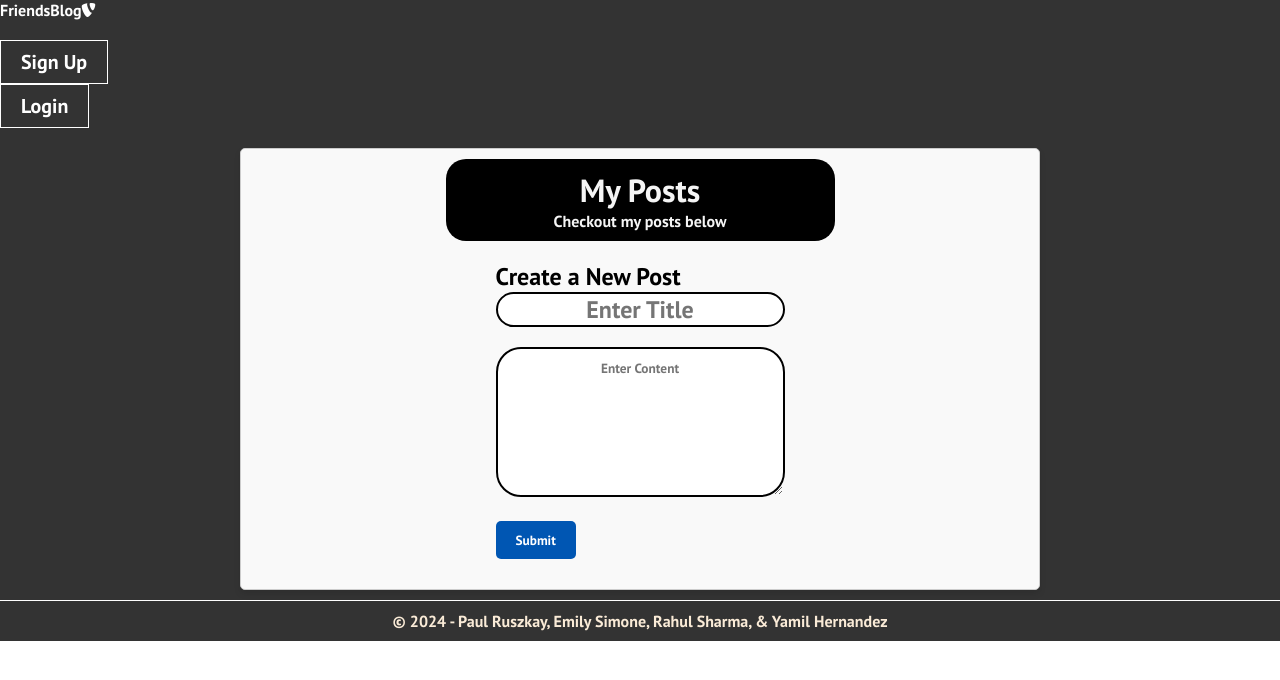
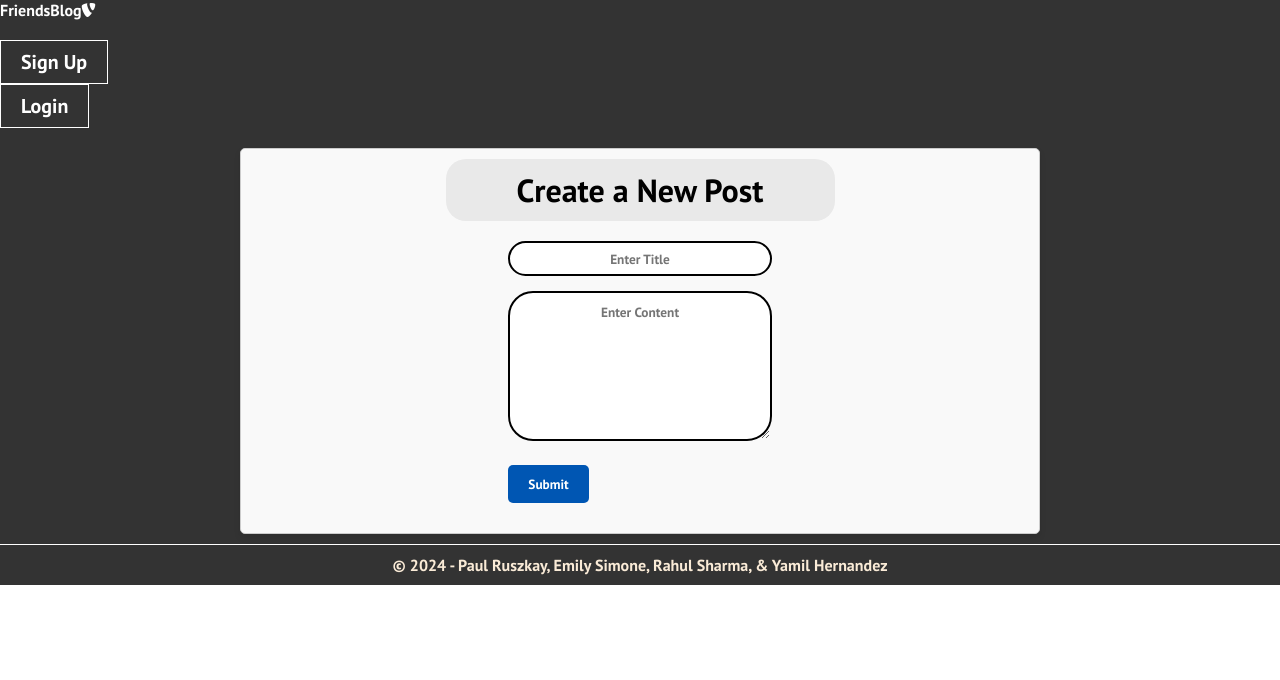
Before and after one commit to PaulRusz/FriendsBlog, a React (Vite) app in the folder client/: page /post in a window 1280 px wide. Shown: the top 680 px of the page. Built offline with nearby package versions, Linux system fonts and the light colour scheme.

Commit message:
css changes to pages

```diff
--- a/client/src/pages/Friends.css
+++ b/client/src/pages/Friends.css
@@ -6,7 +6,7 @@
 
 /* Friends Heading Styling */
 .Friends-Page-Div {
-    background-color: whitesmoke;
+    background-color: #e9e9e9;
     color: #fff;
     text-align: center;
     padding: 10px;
@@ -21,7 +21,7 @@
     max-height: fit-content;
     margin: 20px auto;
     padding: 20px;
-    background-color: #e9e9e9;
+    background-color: whitesmoke;
     border-radius: 5px;
     box-shadow: 0 2px 4px rgba(0, 0, 0, 0.1);
 }
--- a/client/src/pages/Post.css
+++ b/client/src/pages/Post.css
@@ -11,17 +11,17 @@ div {
   display: flex;
   flex-direction: column; /* Change To Column Layout */
   align-items: center;
-  background-color: #E9E9E9;
-  bordEr: 1px solid #CCC;
+  border: 1px solid #CCC;
   border-radius: 10px;
   box-shadow: 0 0 10px rgba(0, 0, 0);
+  background-color: whitesmoke;
 
 }
 
 .Post-Header {
   text-align: center;
   margin-bottom: 20px;
-  background-color: #000;
+  background-color: #e9e9e9;
   width: 50%;
   border-radius: 20px;
   padding-top: 10px;
@@ -29,14 +29,14 @@ div {
 }
 
 .Post-Page-Heading {
-  color: whitesmoke;
+  color: black;
 }
 
 .Post-Paragraph {
   color: whitesmoke;
 }
 
-.Title-Container {
+.Post-Title-Container {
   display: flex;
   justify-content: space-between;
   align-items: center;
@@ -49,7 +49,7 @@ div {
   border: 2px solid #000;
 }
 
-.Content-Container {
+.Post-Content-Container {
   margin-bottom: 20px;
   height: 150px;
   width: 100%;
@@ -71,6 +71,7 @@ div {
 
 .New-Post {
   max-width: 800px;
+  min-width: 250px;
   margin: 20px;
   padding: 20px;
   background-color: #E9E9E9;
@@ -79,40 +80,51 @@ div {
   box-shadow: 0 0 10px rgba(0, 0, 0);
 }
 
+.New-Post-Border {
+  border: 1px solid #333;
+  border-radius: 15px;
+}
+
 .Post-Title-Heading {
   color: #000;
   max-width: 100%;
   margin: 0 auto;
   padding: 30px;
   font-style: italic;
+  font-size: small;
 }
 
-.New-Post-Title {
+.Post-Content-Heading {
   color: #000;
   max-width: 100%;
   margin: 0 auto;
   padding: 30px;
-  font-size: 35px;
-  text-decoration: underline;
-}
+  font-style: italic;
+  font-size: small;
 
-.New-Post-Paragraph {
-  color: #000;
-  margin-bottom: 20px;
 }
 
 .Post-Title {
   margin-bottom: 20px;
-  border: #333;
+  border: 1px solid #333;
   border-radius: 10px;
+  padding: 10px;
 }
 
 .Post-Content {
   margin-bottom: 20px;
-  border: #333;
+  border: 1px solid #333;
   border-radius: 10px;
-  border: .5px solid #000;
   padding: 10px;
+}
+
+.Post-Paragraph {
+  color: black;
+}
+
+.Line-Separator {
+  margin: 20px;
+  border-bottom: 1px solid #CCC;
 }
 
 .Post-Item {
--- a/client/src/pages/Post.jsx
+++ b/client/src/pages/Post.jsx
@@ -1,12 +1,12 @@
-import { useState } from 'react'
-import { useMutation } from '@apollo/client'
+import { useState } from "react";
+import { useMutation } from "@apollo/client";
 
-import './Post.css'
-import { ADD_POST } from '../utils/mutations'
+import "./Post.css";
+import { ADD_POST } from "../utils/mutations";
 
 function NewPost() {
-  const [NewPostTitle, SetNewPostTitle] = useState('');
-  const [NewPostContent, SetNewPostContent] = useState('');
+  const [NewPostTitle, SetNewPostTitle] = useState("");
+  const [NewPostContent, SetNewPostContent] = useState("");
   const [CreatePost, { data }] = useMutation(ADD_POST);
 
   const HandleTitleChange = (Event) => {
@@ -32,50 +32,53 @@ function NewPost() {
   };
 
   const HandlePostClick = (Event) => {
-    Event.currentTarget.classList.toggle('enlargedPost');
+    Event.currentTarget.classList.toggle("enlargedPost");
   };
 
   return (
-    <div className='Post-Container'>
-      <div className='Post-Header'>
-        <h1 className='Post-Page-Heading'>My Posts</h1>
-        <p className='Post-Paragraph'>Checkout my posts below</p>
+    <div className="Post-Container">
+      <div className="Post-Header">
+        <h1 className="Post-Page-Heading">Create a New Post</h1>
+        <p className="Post-Paragraph"></p>
       </div>
 
-      <div className='New-Post-Container'>
-        <h2>Create a New Post</h2>
+      <div className="New-Post-Container">
         <form onSubmit={HandleSubmit}>
           <input
-            className='Title-Container'
-            type='text'
-            placeholder='Enter Title'
+            className="Post-Title-Container"
+            type="text"
+            placeholder="Enter Title"
             value={NewPostTitle}
             onChange={HandleTitleChange}
           />
 
           <textarea
-            className='Content-Container'
-            placeholder='Enter Content'
+            className="Post-Content-Container"
+            placeholder="Enter Content"
             value={NewPostContent}
             onChange={HandleContentChange}
           ></textarea>
 
-          <button className='Submit-Post-Button' type='submit'>
+          <button className="Submit-Post-Button" type="submit">
             Submit
           </button>
         </form>
       </div>
 
       {data?.addPost && (
-        <div className='New-Post' onClick={HandlePostClick}>
-          <h2 className='Post-Title-Heading'>Post Title:</h2>
-          <div className='Post-Title'>
-            <h3 className='New-Post-Title'>{NewPostTitle}</h3>
-          </div>
+        <div className="New-Post" onClick={HandlePostClick}>
+          <div className="New-Post-Border">
+            <div className="Post-Title-Heading">Post Title:</div>
+            <div className="Post-Title">
+              <h3 className="Post-Title">{NewPostTitle}</h3>
+            </div>
 
-          <h2>Post Content:</h2>
-          <div className='Post-Content'>
-            <p className='Post-Paragraph New-Post-Paragraph'>{NewPostContent}</p>
+            <div className="Line-Separator"></div>
+
+            <div className="Post-Content">
+              <h2 className="Post-Content-Heading">Post Content:</h2>
+              <p className="Post-Paragraph">{NewPostContent}</p>
+            </div>
           </div>
         </div>
       )}
--- a/client/src/pages/Profile.css
+++ b/client/src/pages/Profile.css
@@ -65,8 +65,8 @@
 .Post-Title {
   font-size: 1.5em;
   margin-bottom: 10px;
-  text-decoration: underline; /* Add underline to the post title */
-  border: none; /* Remove border around the title */
+  text-decoration: underline;
+  border: none;
 }
 
 .Post-List {
@@ -76,7 +76,7 @@
 }
 
 .Post-Item {
-  border: 1px solid #CCC; /* Add thin border around each post item */
+  border: 1px solid #CCC;
   border-radius: 5px;
   padding: 10px;
   margin-bottom: 10px;
--- a/client/src/pages/Profile.jsx
+++ b/client/src/pages/Profile.jsx
@@ -1,47 +1,51 @@
-import { useQuery } from '@apollo/client'
-import { useParams } from 'react-router-dom'
+import { useQuery } from "@apollo/client";
+import { useParams } from "react-router-dom";
 
-import './Profile.css'
-import { QUERY_ME, QUERY_USER } from '../utils/queries'
+import "./Profile.css";
+import { QUERY_ME, QUERY_USER } from "../utils/queries";
 
 function LoggedInUserProfile() {
   const { data } = useQuery(QUERY_ME);
   const MeProfile = data?.me;
   if (!MeProfile) {
-    return <div className='Profile-Container'>Loading:</div>;
+    return <div className="Profile-Container">Loading:</div>;
   }
   console.log(MeProfile);
 
   const HandlePostClick = (Event) => {
-    Event.currentTarget.classList.toggle('enlargedPost');
+    Event.currentTarget.classList.toggle("enlargedPost");
   };
 
   return (
-    <div className='Profile-Container'>
-      <div className='My-Profile'>
-        <h1 className='Profile-Header'>Profile</h1>
-        <p className='Profile-Info'>Welcome, {MeProfile.username}!</p>
-        <p className='Profile-Info'>Email: {MeProfile.email}</p>
-        <p className='Profile-Info'>Joined: {MeProfile.createdAt}</p>
+    <div className="Profile-Container">
+      <div className="My-Profile">
+        <h1 className="Profile-Header">Profile</h1>
+        <p className="Profile-Info">Welcome, {MeProfile.username}!</p>
+        <p className="Profile-Info">Email: {MeProfile.email}</p>
+        <p className="Profile-Info">Joined: {MeProfile.createdAt}</p>
       </div>
 
-      <div className='Post-Container'>
-        <h2 className='Post-Title'>My Posts</h2>
-        <ul className='Unordered-List Post-List'>
+      <div className="Post-Container">
+        <h2 className="Post-Title">My Posts</h2>
+        <ul className="Post-List">
           {MeProfile.posts.map((post) => (
-            <li className='List Post-Item' key={post._id} onClick={HandlePostClick}>
+            <li
+              className="List Post-Item"
+              key={post._id}
+              onClick={HandlePostClick}
+            >
               <p>Title:</p>
-              <span className='Post-Title'>{post.postTitle}</span>
+              <span className="Post-Title">{post.postTitle}</span>
               <p>Post:</p>
-              <p className='Post-Content'>{post.postText}</p>
+              <p className="Post-Content">{post.postText}</p>
             </li>
           ))}
         </ul>
       </div>
 
       <div>
-        <h2 className='Heading2 Comment-Container'>My Comments</h2>
-        <ul className='Unordered-List'>{/* Comments Will Go Here */}</ul>
+        <h2 className="Heading2 Comment-Container">My Comments</h2>
+        <ul className="Unordered-List">{/* Comments Will Go Here */}</ul>
       </div>
     </div>
   );
@@ -51,41 +55,41 @@ function UserProfile({ id }) {
   const { data } = useQuery(QUERY_USER, { variables: { id } });
   const SearchedProfile = data?.user;
   if (!SearchedProfile) {
-    return <div className='Profile-Container'>Loading:</div>;
+    return <div className="Profile-Container">Loading:</div>;
   }
   console.log(SearchedProfile);
 
   return (
-    <div className='Profile-Container'>
-      <div className='My-Profile'>
-        <h1 className='Profile-Heading'>Profile</h1>
+    <div className="Profile-Container">
+      <div className="My-Profile">
+        <h1 className="Profile-Heading">Profile</h1>
         <p>{SearchedProfile.username}</p>
       </div>
 
-      <div className='Post-Container'>
-        <h2 className='Heading2'>My Posts</h2>
-        <ul className='Unordered-List'>
+      <div className="Post-Container">
+        <h2 className="Heading2">My Posts</h2>
+        <ul className="Unordered-List">
           {SearchedProfile.posts.map((post) => (
-            <li className='List Post-Title-Box' key={post._id}>
+            <li className="List Post-Title-Box" key={post._id}>
               {post.postTitle}
-              <p className='Post-Text-Box'>{post.postText} </p>
+              <p className="Post-Text-Box">{post.postText} </p>
             </li>
           ))}
         </ul>
       </div>
 
       <div>
-        <h2 className='Heading2 Comment-Container'>My Comments</h2>
-        <ul className='Unordered-List'>{/* Comments Will Go Here */}</ul>
+        <h2 className="Heading2 Comment-Container">My Comments</h2>
+        <ul className="Unordered-List">{/* Comments Will Go Here */}</ul>
       </div>
     </div>
   );
 }
 
 function Profile() {
-  const { id } = useParams()
+  const { id } = useParams();
   if (!id) {
-    return <UserProfile id={id}/>;
+    return <UserProfile id={id} />;
   } else {
     return <LoggedInUserProfile />;
   }
```
